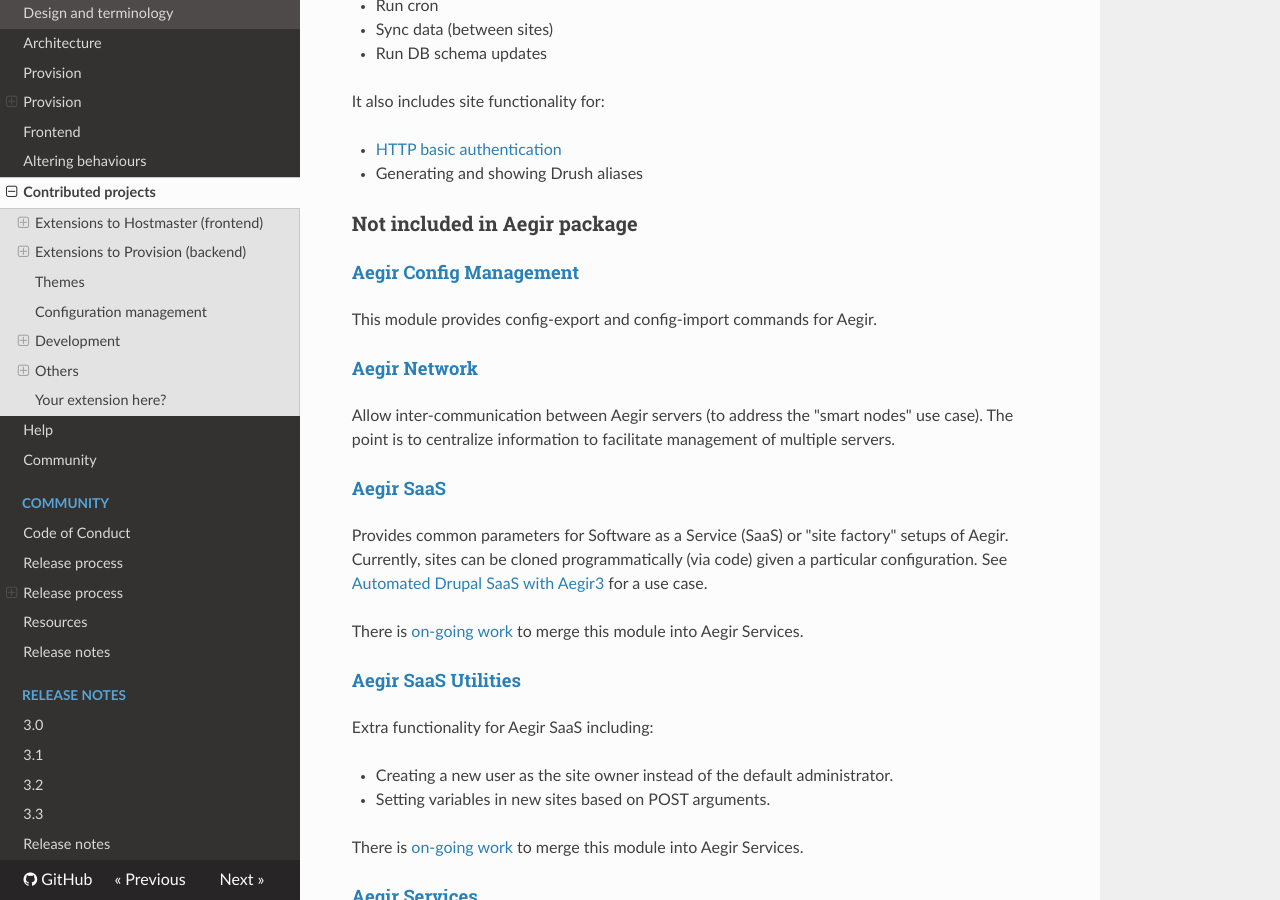
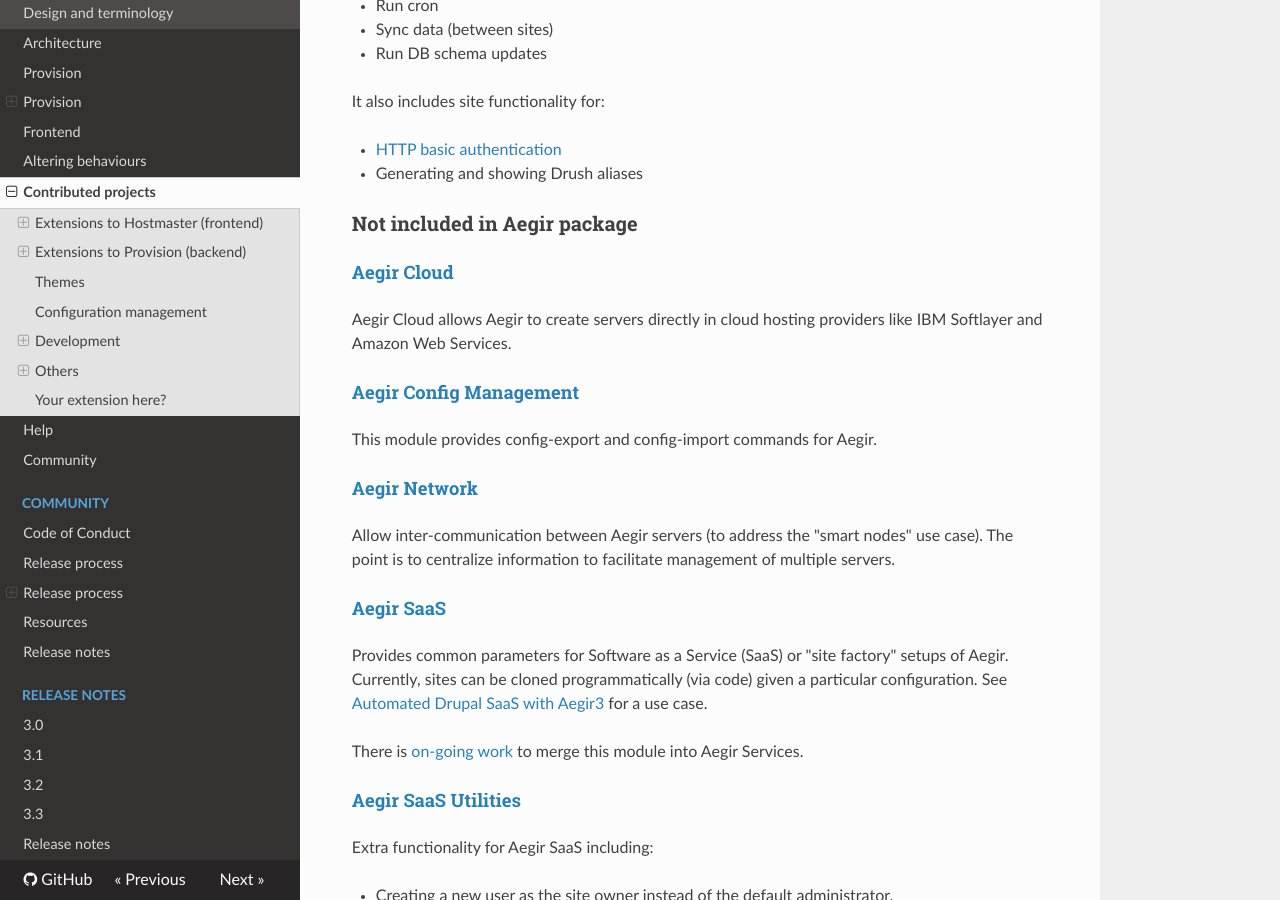
Before and after one commit to aegir-project/documentation, an MkDocs documentation site: the page built from docs/extend/contrib.md, in a window 1280 px wide and 900 px high, scrolled down 1264 px. Built offline with MkDocs 1.6.1, drawn with Linux system fonts in a browser that asks for light colours; nearby versions of some CDN libraries; old or Windows-style settings are respelled for this version of MkDocs.

Commit message:
Added Aegir Cloud to the contrib page.

```diff
--- a/docs/extend/contrib.md
+++ b/docs/extend/contrib.md
@@ -45,6 +45,10 @@
 * Generating and showing Drush aliases
 
 ### Not included in Aegir package
+
+#### [Aegir Cloud](https://www.drupal.org/project/aegir_cloud)
+
+Aegir Cloud allows Aegir to create servers directly in cloud hosting providers like IBM Softlayer and Amazon Web Services.
 
 #### [Aegir Config Management](https://www.drupal.org/project/aegir_config)
 
```
